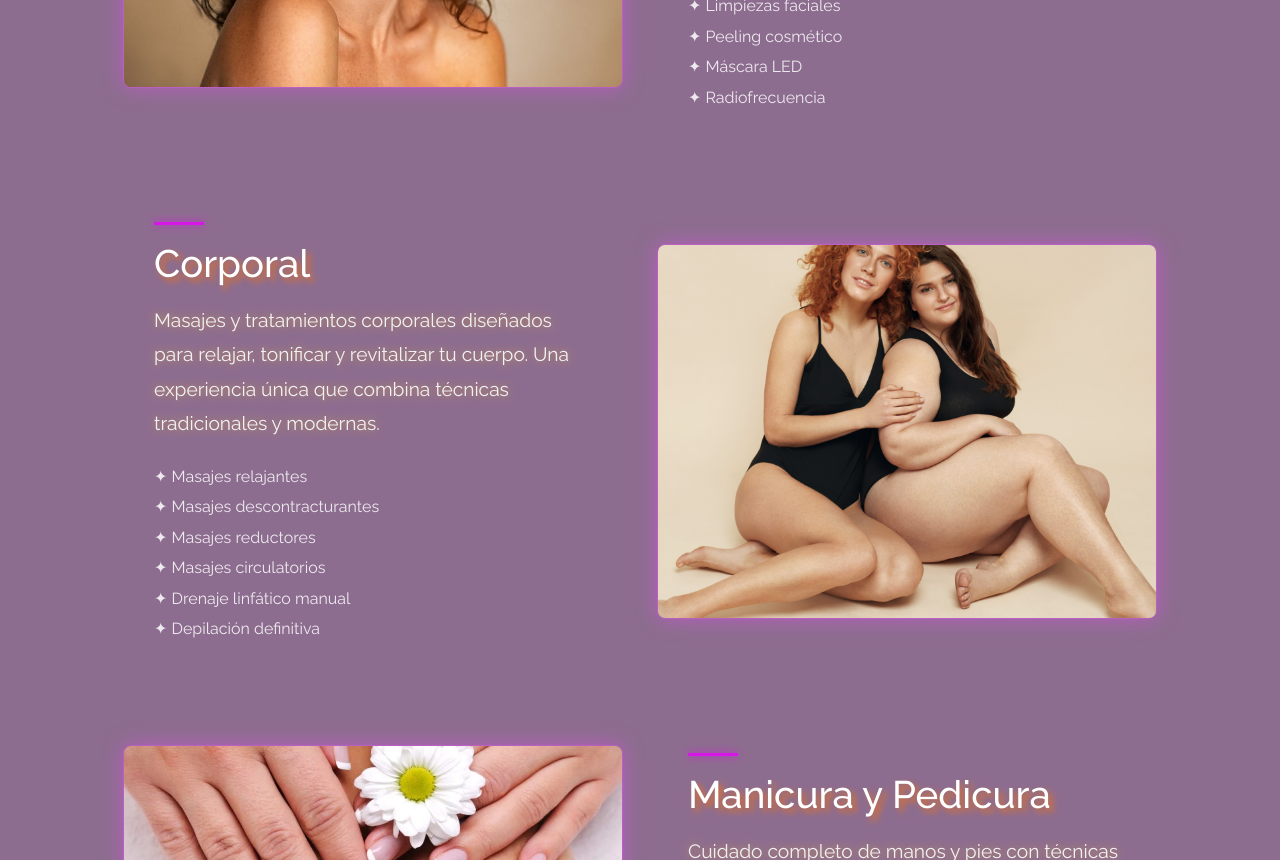
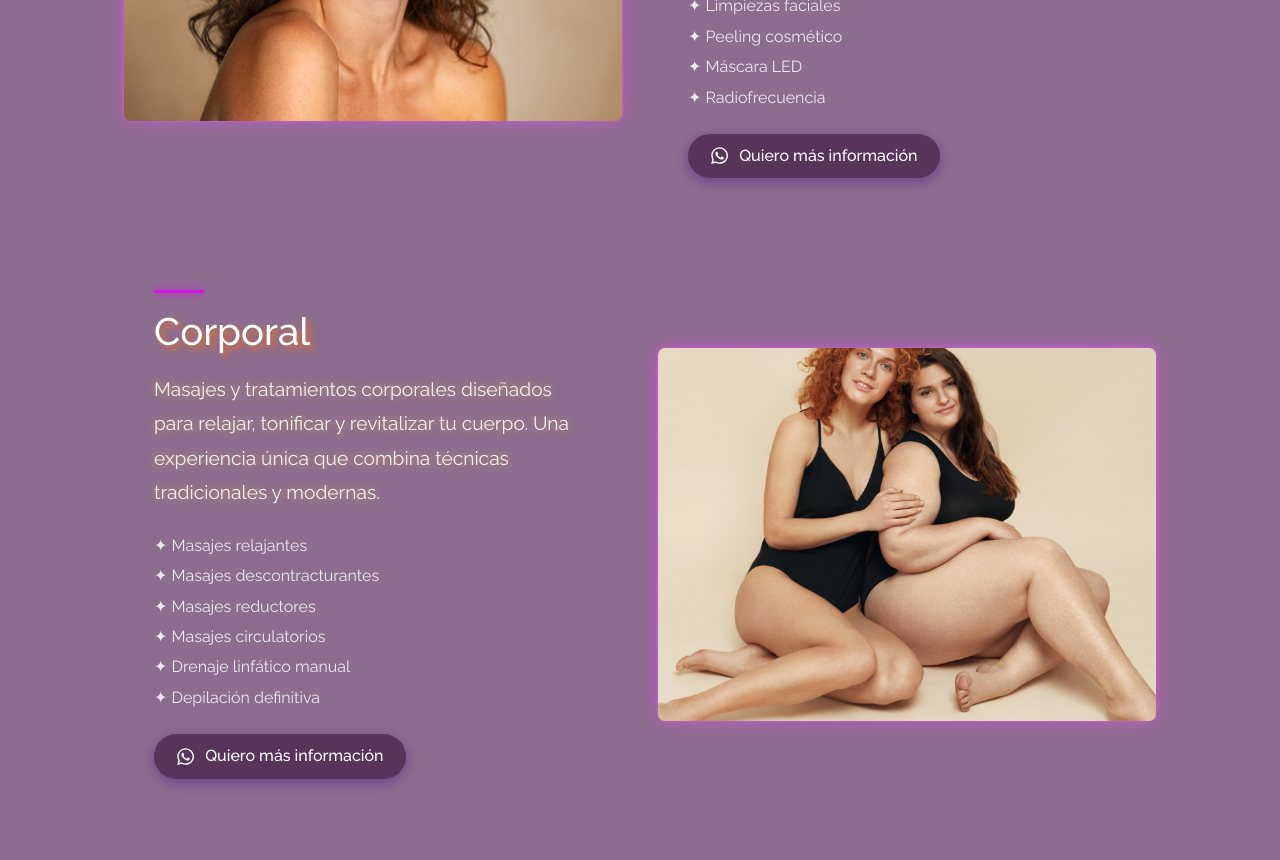
Before and after one commit to BrunoVerne/La-Matria, a React (Vite) app in the folder frontend/: page / in a window 1280 px wide. Shown: the part 1940-2800 px from the top of the page. Built offline with nearby package versions, Linux system fonts and the light colour scheme.

Commit message:
botones mas info para cada servicio

```diff
--- a/frontend/src/components/QuienesSomos.jsx
+++ b/frontend/src/components/QuienesSomos.jsx
@@ -24,7 +24,7 @@ function QuienesSomos() {
         backgroundImage: `url(${aceptarse})`,
         backgroundSize: 'cover',
         backgroundPosition: 'center 85%',
-        filter: 'blur(6px) brightness(1.15) saturate(0.9)',
+        filter: 'blur(1px) brightness(1.15) saturate(0.9)',
         zIndex: 0,
       }} />
 
--- a/frontend/src/components/Servicios.jsx
+++ b/frontend/src/components/Servicios.jsx
@@ -1,10 +1,10 @@
 import React from 'react';
 
-// Reemplazá estos imports con tus propias fotos
 import facialImg from '../recursos/facial.jpg';
 import corporalImg from '../recursos/corporal.jpg';
 import uniasImg from '../recursos/unias.png';
 import cabellosImg from '../recursos/cabello.jpg';
+import { FaWhatsapp } from 'react-icons/fa';
 
 const servicios = [
   {
@@ -199,6 +199,39 @@ function Servicios() {
                     </li>
                   ))}
                 </ul>
+
+
+                <a
+                  href={`https://wa.me/5491133367046?text=${encodeURIComponent(
+                    `Hola! Me gustaría obtener más información sobre el servicio de ${servicio.subtitulo}`
+                  )}`}
+                  target="_blank"
+                  rel="noopener noreferrer"
+                  style={{
+                    display: 'inline-flex',
+                    alignItems: 'center',
+                    gap: '0.6rem',
+                    marginTop: '1.5rem',
+                    alignSelf: 'flex-start',
+                    backgroundColor: 'rgb(88, 52, 90)',
+                    color: 'white',
+                    fontFamily: 'Raleway, sans-serif',
+                    fontWeight: '600',
+                    fontSize: 'clamp(0.85rem, 1.5vw, 1rem)',
+                    textDecoration: 'none',
+                    padding: '0.65rem 1.4rem',
+                    borderRadius: '50px',
+                    boxShadow: '0 4px 14px rgba(54, 6, 133, 0.4)',
+                    transition: 'transform 0.2s ease', // Un pequeño toque extra para feedback visual
+                  }}
+                  onMouseOver={(e) => (e.currentTarget.style.transform = 'scale(1.05)')}
+                  onMouseOut={(e) => (e.currentTarget.style.transform = 'scale(1)')}
+                  ><FaWhatsapp style={{ fontSize: '1.2rem' }} />
+                  {'Quiero más información  ' }
+                </a>
+
+
+
               </div>
             </div>
           );
```
